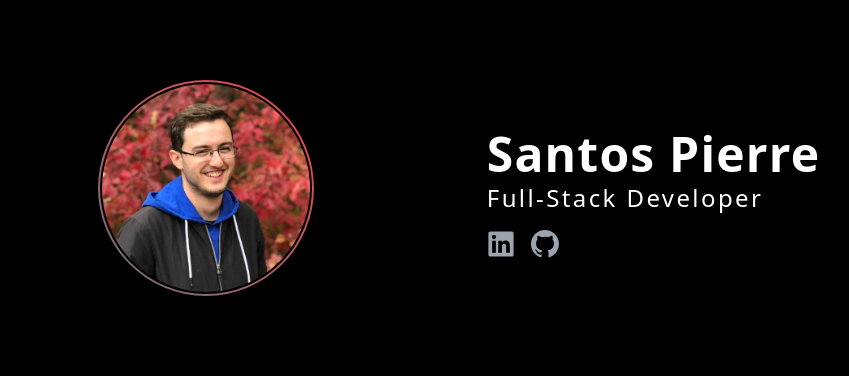
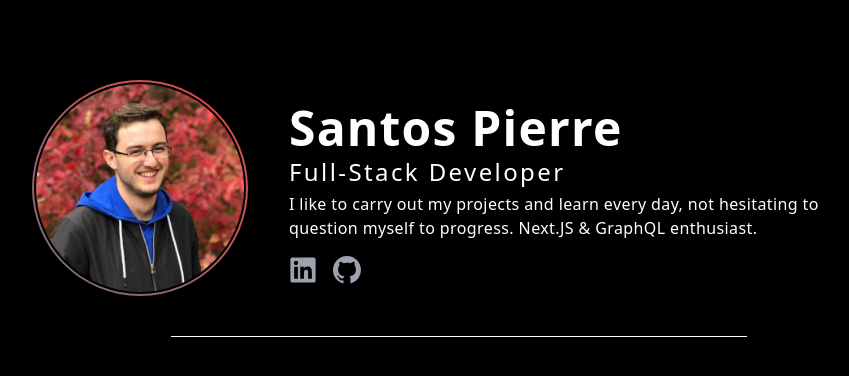
Before and after one commit to santos-pierre/next-portfolio, a Next.js app: page / in a window 1280 px wide. Shown: the top 376 px of the page, without its empty margins (181-1030 px from the left). Built offline with nearby package versions, Linux system fonts and the light colour scheme; a web font is replaced by a local one.

Commit message:
Adding description text to the hero section

```diff
--- a/components/Hero.tsx
+++ b/components/Hero.tsx
@@ -11,7 +11,7 @@ const Hero = () => {
                     />
                 </div>
             </div>
-            <div className="flex-col space-y-4">
+            <div className="flex-col space-y-4 md:w-2/3">
                 <div className="flex-col space-y-1">
                     <h1 className="text-3xl font-bold tracking-wide text-center md:text-left md:text-5xl">
                         Santos Pierre
@@ -19,6 +19,10 @@ const Hero = () => {
                     <h2 className="text-lg tracking-widest text-center md:text-2xl md:text-left">
                         Full-Stack Developer
                     </h2>
+                    <p className="font-light tracking-wide text-center break-words md:text-left">
+                        I like to carry out my projects and learn every day, not hesitating to question myself
+                        to progress. Next.JS & GraphQL enthusiast.
+                    </p>
                 </div>
                 <div className="flex justify-center space-x-6 md:justify-start md:space-x-4">
                     <Link href="https://www.linkedin.com/in/pierre-santos-batista-84a80b194/">
--- a/pages/index.tsx
+++ b/pages/index.tsx
@@ -5,6 +5,7 @@ const Home: React.FC = () => {
     return (
         <BaseLayout>
             <Hero />
+            <div className="max-w-xs mx-auto my-5 border-b border-white md:my-10 md:max-w-xl"></div>
         </BaseLayout>
     );
 };
```
